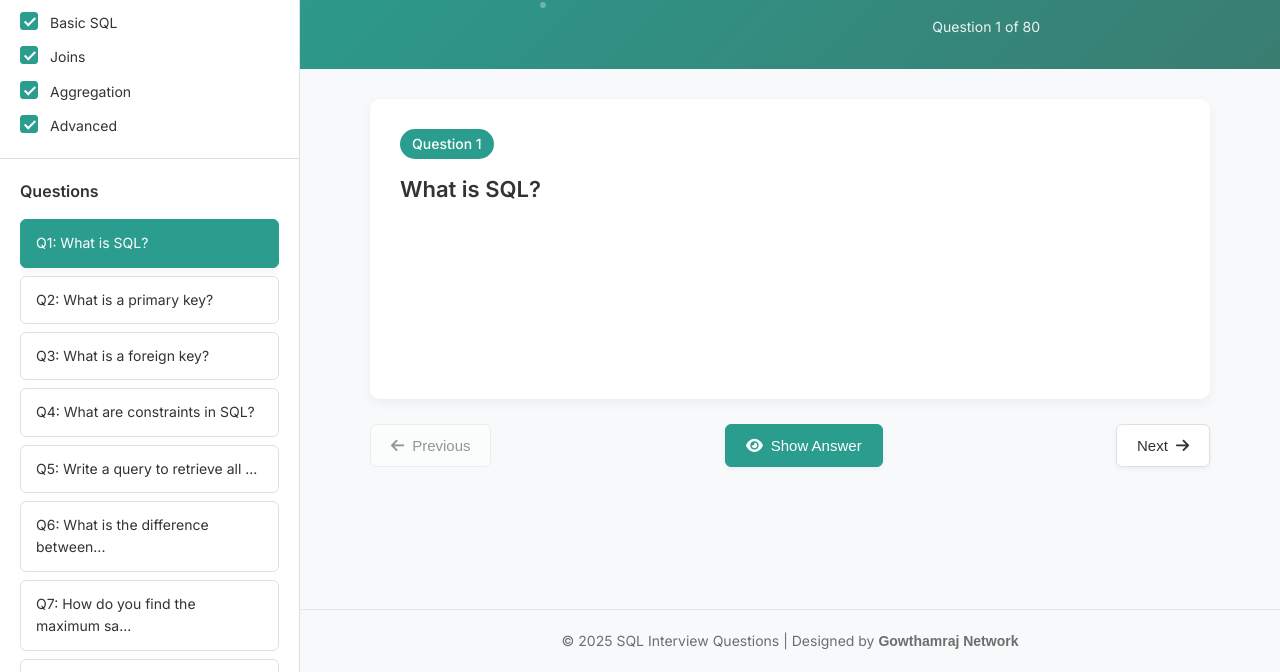
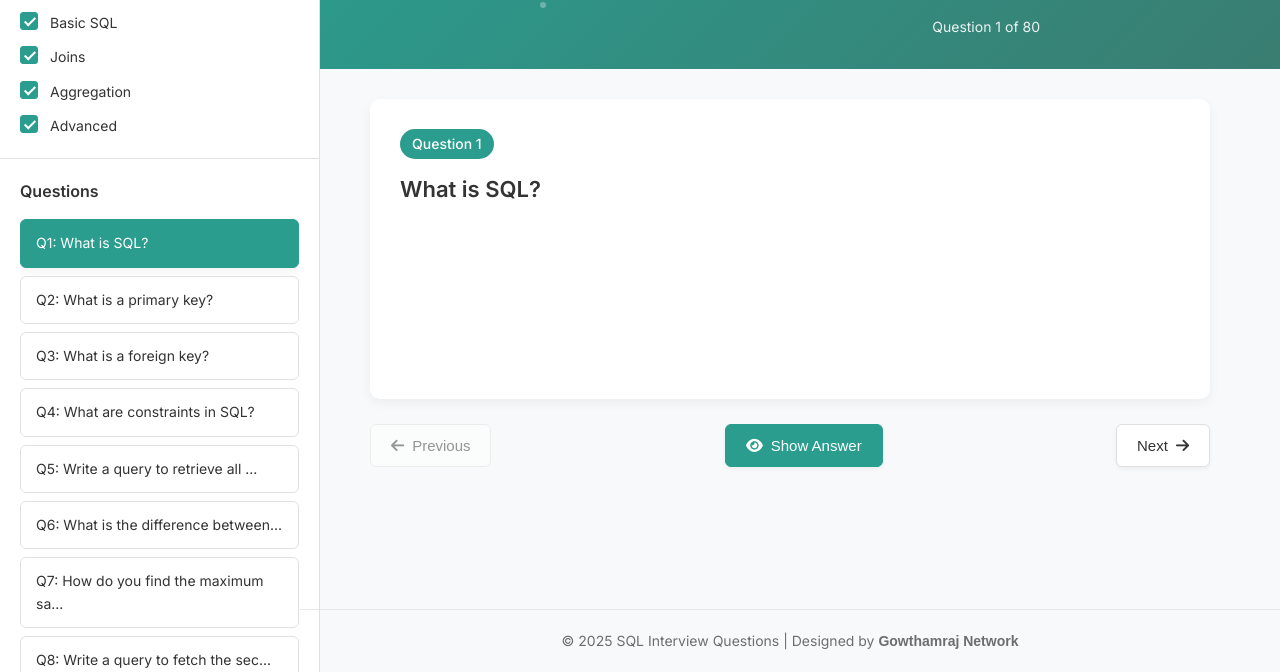
Before and after one commit to Suriya05022002/SQL_Interview_Questions, a plain HTML site: page index.html in a window 1280 px wide. Shown: the part 128-800 px from the top of the page. Drawn offline with Linux system fonts and the light colour scheme.

Commit message:
style.css

```diff
--- a/style.css
+++ b/style.css
@@ -65,7 +65,7 @@ body {
 
 /* Sidebar Styles */
 .sidebar {
-    width: 300px;
+    width: clamp(250px, 25%, 330px);
     background-color: var(--sidebar-bg);
     border-right: 1px solid var(--border-color);
     display: flex;
```
